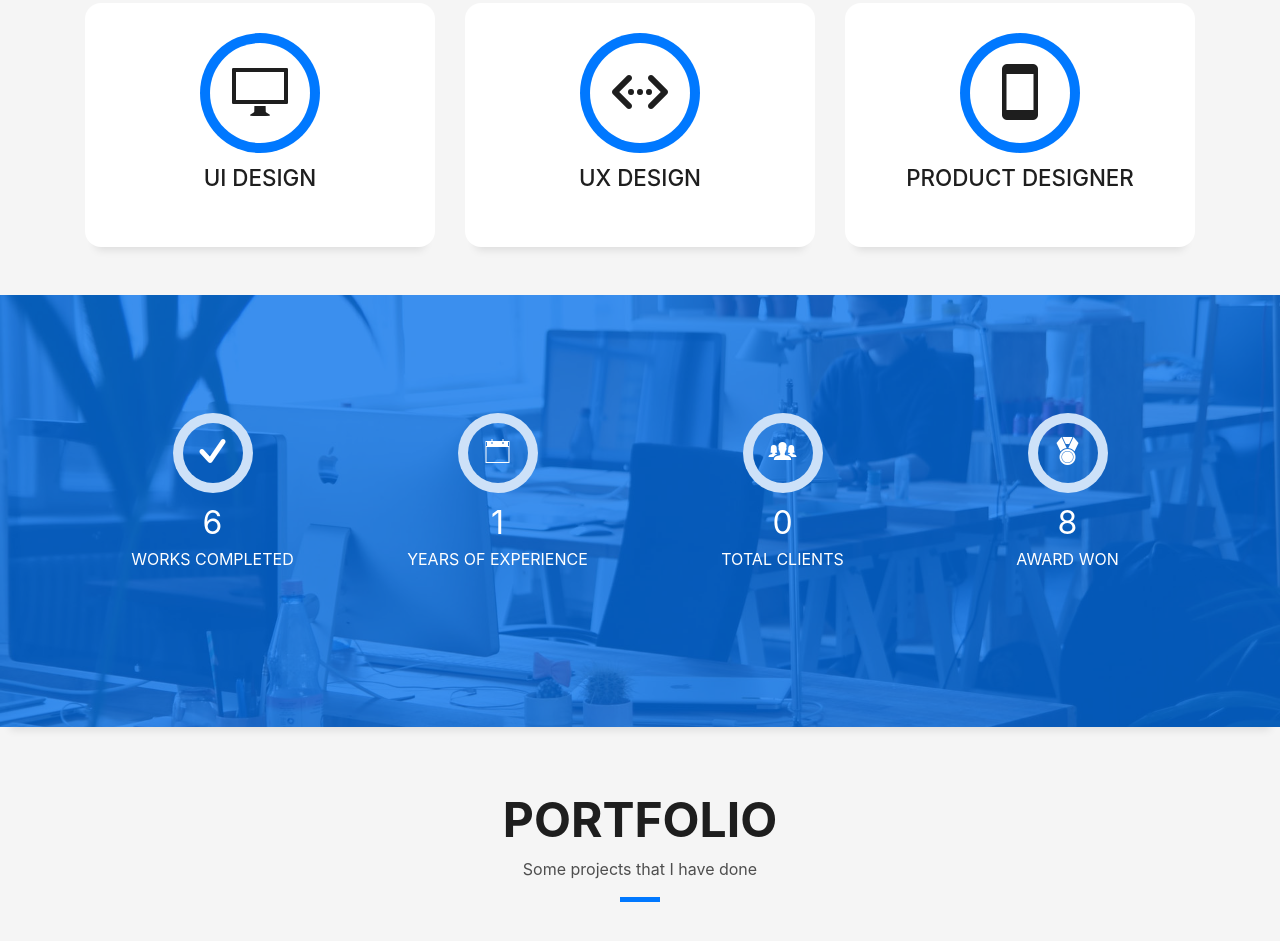
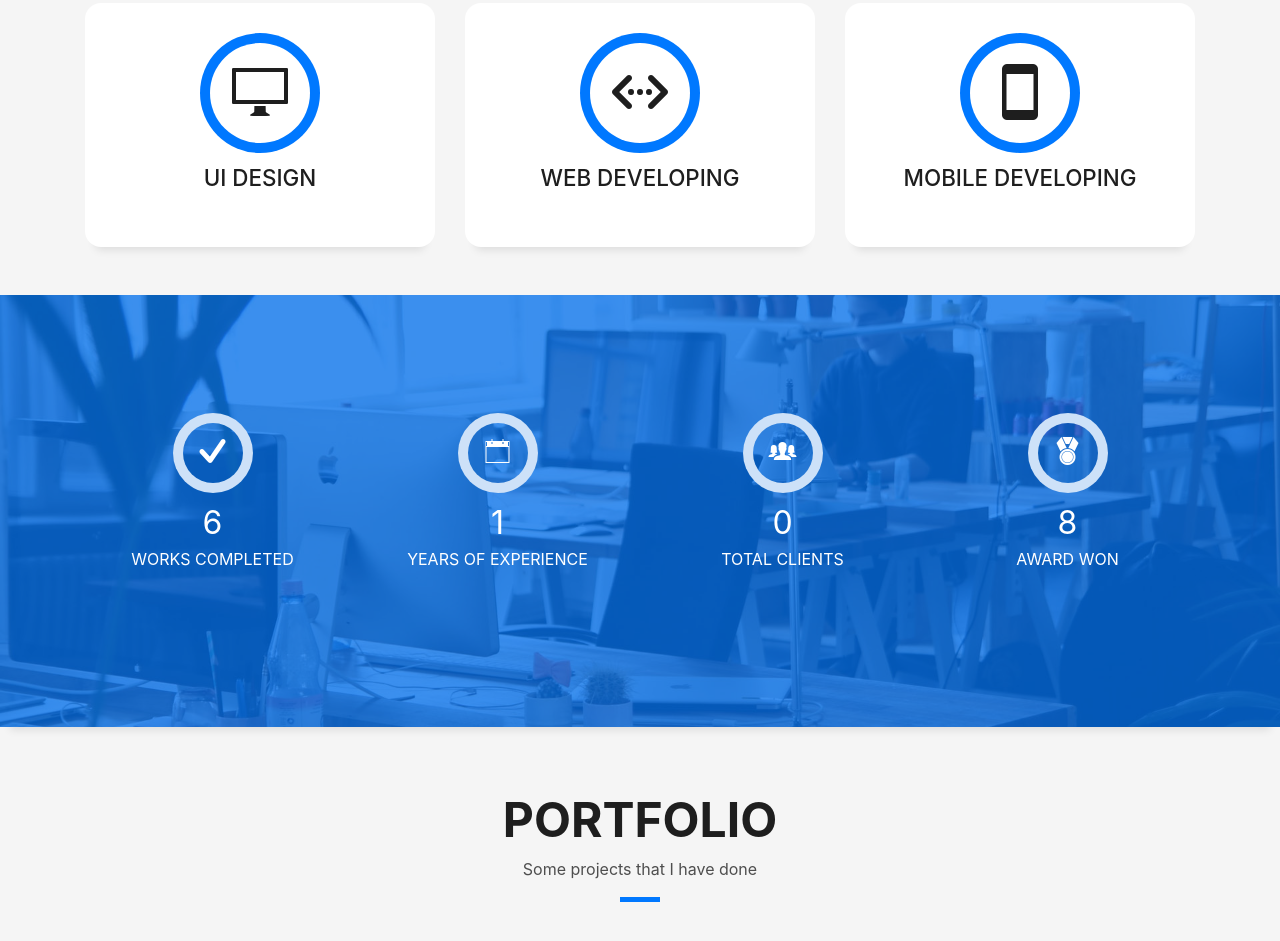
Before and after one commit to babybreath101/Web3A-Kelompok8, a plain HTML site: page index.html in a window 1280 px wide. Shown: the part 1801-2742 px from the top of the page. Drawn offline with Linux system fonts and the light colour scheme; files whose address does not match are found by name.

Commit message:
perubahan service

```diff
--- a/index.html
+++ b/index.html
@@ -195,7 +195,7 @@
               <span class="ico-circle"><i class="ion-code-working"></i></span>
             </div>
             <div class="service-content">
-              <h2 class="s-title"> UX DESIGN </h2>
+              <h2 class="s-title"> Web Developing </h2>
             </div>
           </div>
         </div>
@@ -205,7 +205,7 @@
               <span class="ico-circle"><i class="ion-android-phone-portrait"></i></span>
             </div>
             <div class="service-content">
-              <h2 class="s-title">Product Designer</h2>
+              <h2 class="s-title">Mobile Developing</h2>
             </div>
           </div>
         </div>
```
